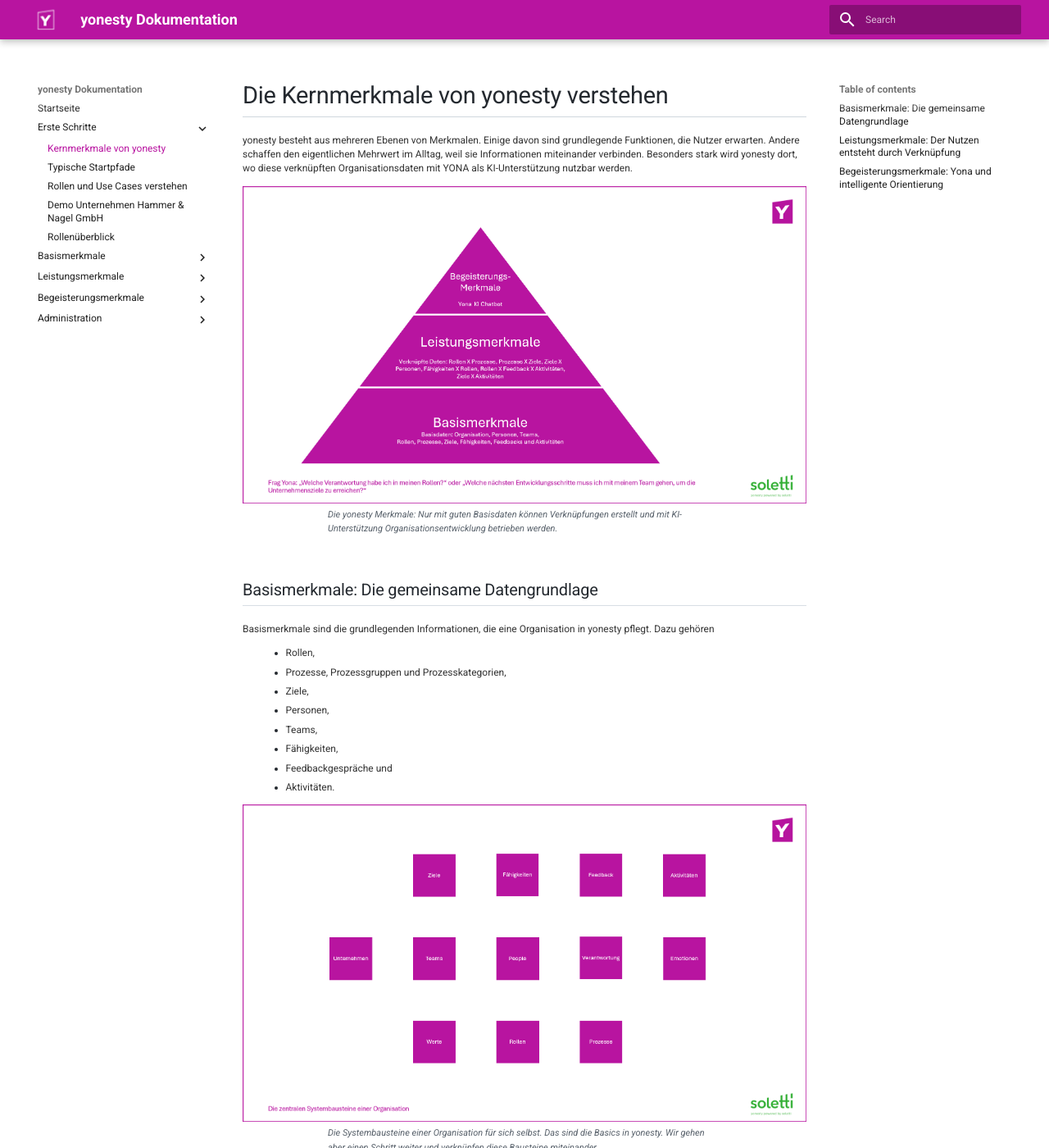
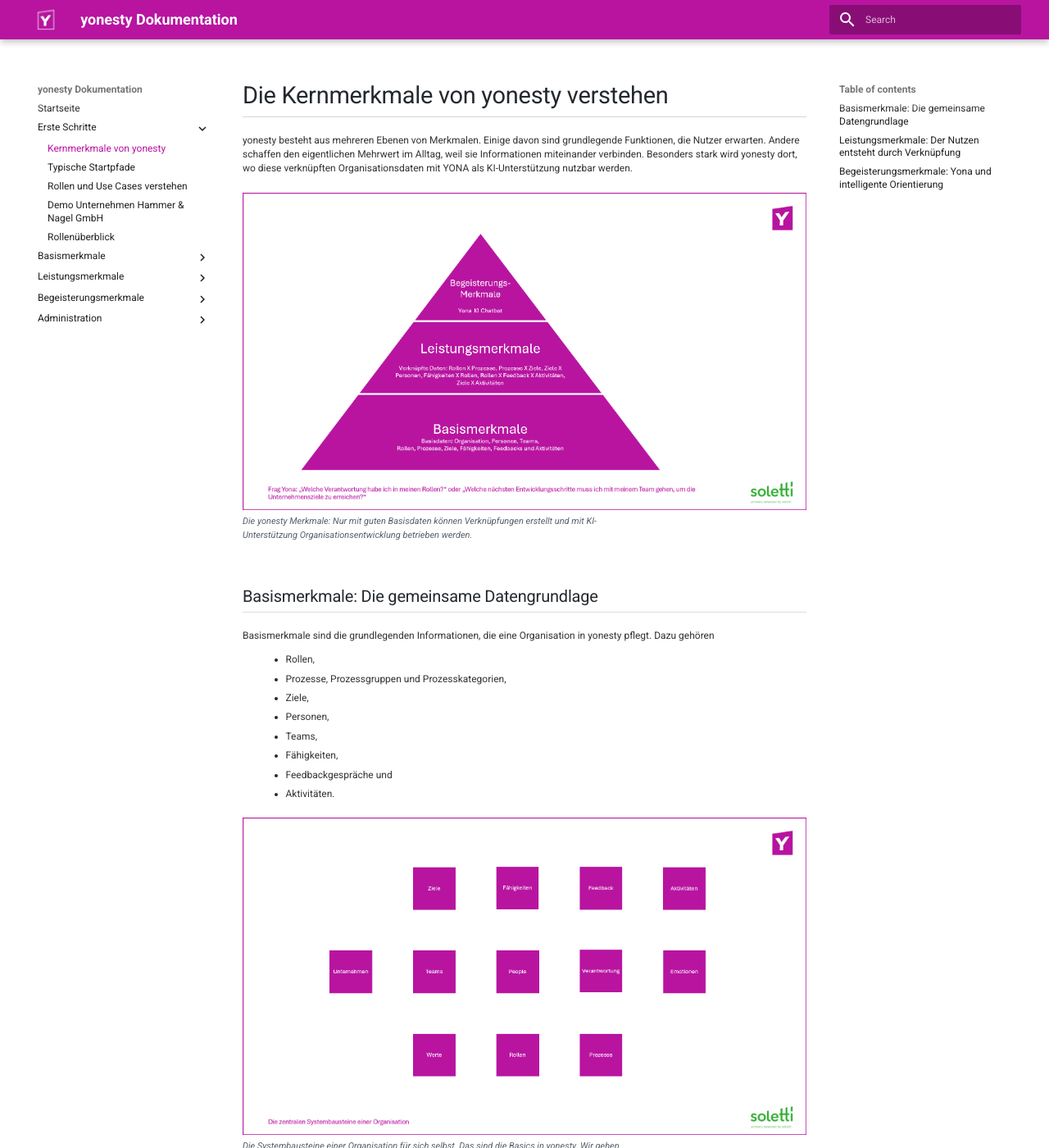
Before and after one commit to ricohaenelsoletti/yonesty, an MkDocs documentation site: the page built from docs/Kernmerkmale-von-yonesty-verstehen.md, in a window 1280 px wide and 1400 px high. Shown: the whole window at 82% size. Built offline with MkDocs 1.6.1 and Material for MkDocs 9.7.7, drawn with Linux system fonts in a browser that asks for light colours.

Commit message:
Adjust margins and padding for figure and img styles

```diff
--- a/docs/stylesheets/yonesty.css
+++ b/docs/stylesheets/yonesty.css
@@ -209,6 +209,11 @@
    ----------------------------------------------------------- */
 
 /* Eckige Ecken */
+.md-typeset figure {
+  margin: 1rem 0;   /* oben/unten Abstand behalten, links/rechts auf 0 */
+  padding: 0;
+}
+
 .md-typeset img {
    display: block;
    border-radius: 0px;
@@ -226,6 +231,7 @@
     color: #57606a;
     font-size: 0.55rem;
     margin-top: 0.25rem;
+    margin-left: 0;
 }
 /* -----------------------------------------------------------
    FOOTER
```
